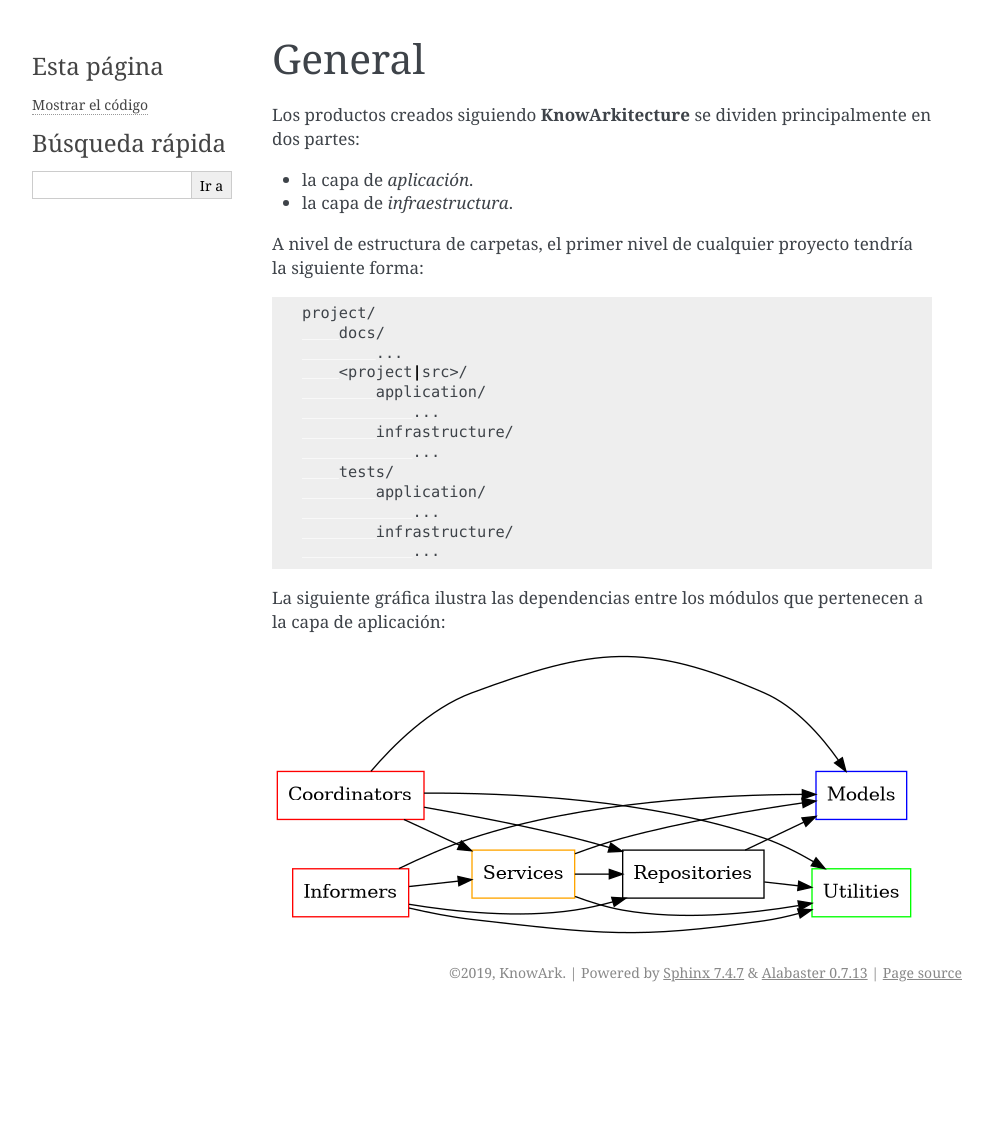
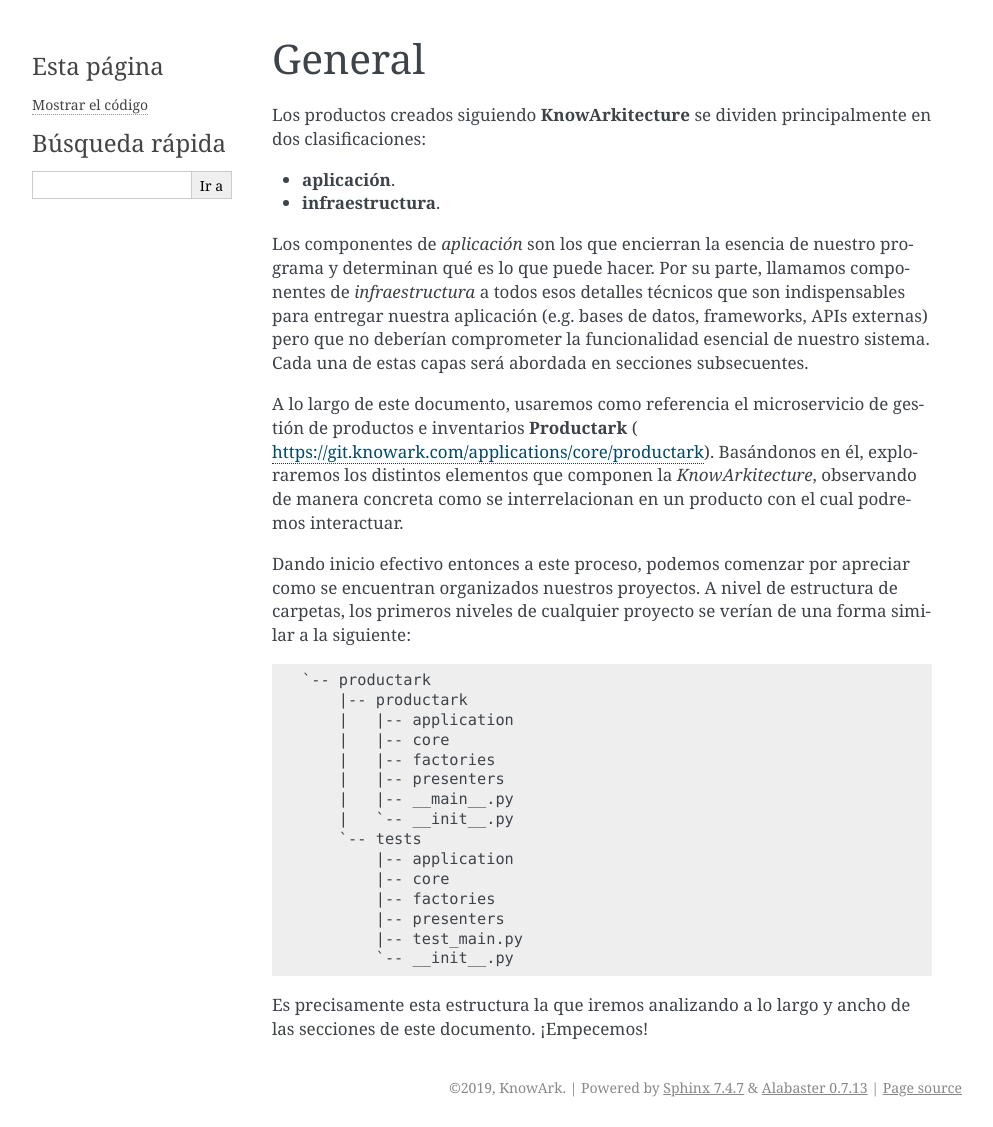
Before and after one commit to knowark/knowarkitecture, a Sphinx documentation site: the page built from docs/2_implantacion/2.1_general/index.rst, in a window 1280 px wide. Shown: the whole page, without its empty margins (148-1141 px from the left). Built offline with Sphinx 7.4.7, drawn with Linux system fonts in a browser that asks for light colours; before the commit the page ends 1012 px from its top, so only the background shows below that.

Commit message:
Actualizar introducción de la KnowArkitecture

```diff
--- a/docs/1_fundamentos/1.1_principios.rst
+++ b/docs/1_fundamentos/1.1_principios.rst
@@ -6,6 +6,8 @@
 *Robert Martin* en:
 
 http://blog.cleancoder.com/uncle-bob/2012/08/13/the-clean-architecture.html
+
+.. image:: media/CleanArchitecture.jpg
 
 En esencia, esta manera de desarrollar software procura:
 
--- a/docs/2_implantacion/2.1_general/index.rst
+++ b/docs/2_implantacion/2.1_general/index.rst
@@ -2,45 +2,51 @@
 -------
 
 Los productos creados siguiendo **KnowArkitecture** se dividen principalmente
-en dos partes:
+en dos clasificaciones:
 
-- la capa de *aplicación*.
-- la capa de *infraestructura*.
+- **aplicación**.
+- **infraestructura**.
 
-A nivel de estructura de carpetas, el primer nivel de cualquier proyecto
-tendría la siguiente forma:
 
-.. code:: bash
+Los componentes de *aplicación* son los que encierran la esencia de nuestro
+programa y determinan qué es lo que puede hacer. Por su parte, llamamos
+componentes de *infraestructura* a todos esos detalles técnicos que son
+indispensables para entregar nuestra aplicación (e.g. bases de datos,
+frameworks, APIs externas) pero que no deberían comprometer la funcionalidad
+esencial de nuestro sistema. Cada una de estas capas será abordada en secciones
+subsecuentes.
 
-    project/
-        docs/
-            ...
-        <project|src>/
-            application/
-                ...
-            infrastructure/
-                ...
-        tests/
-            application/
-                ...
-            infrastructure/
-                ...
+A lo largo de este documento, usaremos como referencia el microservicio de
+gestión de productos e inventarios **Productark** (
+https://git.knowark.com/applications/core/productark). Basándonos en él,
+exploraremos los distintos elementos que componen la *KnowArkitecture*,
+observando de manera concreta como se interrelacionan en un producto con el
+cual podremos interactuar.
 
-La siguiente gráfica ilustra las dependencias entre los módulos que pertenecen
-a la capa de aplicación:
+Dando inicio efectivo entonces a este proceso, podemos comenzar por apreciar
+como se encuentran organizados nuestros proyectos. A nivel de estructura de
+carpetas, los primeros niveles de cualquier proyecto se verían de una forma
+similar a la siguiente:
 
-.. graphviz::
+.. tree -L 3 --charset ascci
 
-    digraph G {
-        rankdir = LR
-        Coordinators [shape=box, color=red]
-        Informers [shape=box, color=red]
-        Models [shape=box, color=blue]
-        Repositories [shape=box]
-        Utilities [shape=box, color=green]
-        Services [shape=box, color=orange]
-        Services -> {Models, Repositories, Utilities}
-        Repositories -> {Models, Utilities}
-        Informers -> {Services, Models, Utilities, Repositories}
-        Coordinators -> {Services, Models, Repositories, Utilities}
-    }
+.. sourcecode::
+
+    `-- productark
+        |-- productark
+        |   |-- application
+        |   |-- core
+        |   |-- factories
+        |   |-- presenters
+        |   |-- __main__.py
+        |   `-- __init__.py
+        `-- tests
+            |-- application
+            |-- core
+            |-- factories
+            |-- presenters
+            |-- test_main.py
+            `-- __init__.py
+
+Es precisamente esta estructura la que iremos analizando a lo largo y ancho
+de las secciones de este documento. ¡Empecemos!
```
Also changed, not shown: docs/2_implantacion/2.2_aplicacion/index.rst (+22 -1 lines), docs/1_fundamentos/media/CleanArchitecture.jpg (added), 4 other files.
